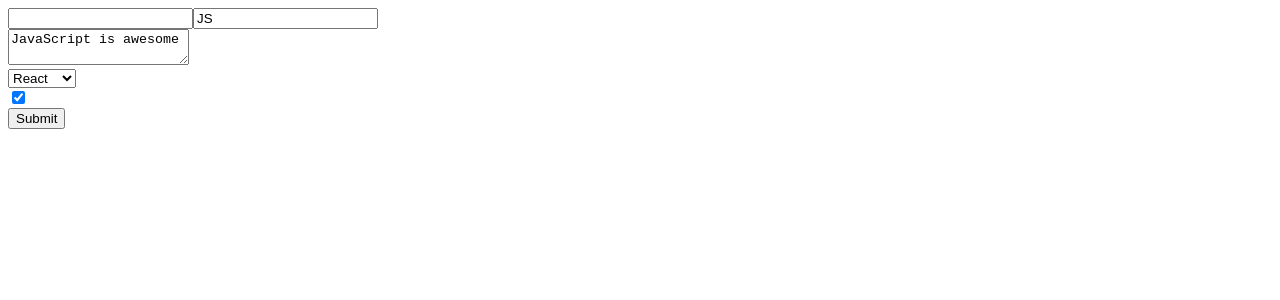
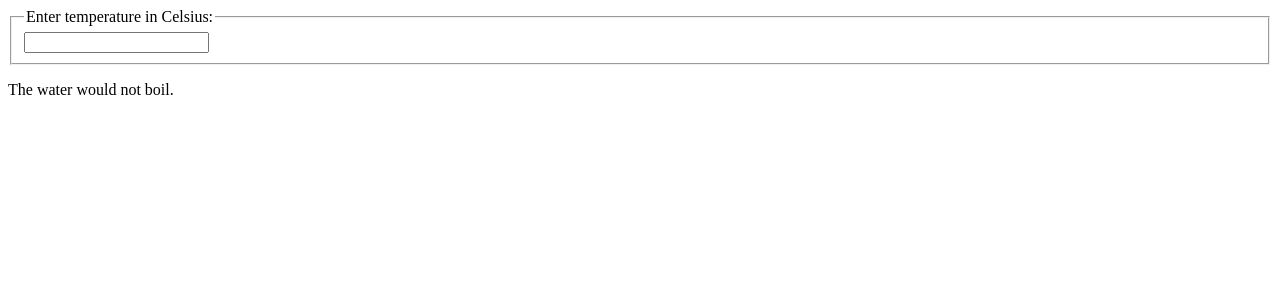
Before and after one commit to SharifTanvir/my-first-raeact-app, a React (Create React App) app: page / in a window 1280 px wide. Shown: the top 300 px of the page. Built offline with nearby package versions, Linux system fonts and the light colour scheme.

Commit message:
Lesson 11: ten min done.

```diff
--- a/src/App.js
+++ b/src/App.js
@@ -1,10 +1,8 @@
-
-import From from './components/Form';
-
+import Calculator from "./components/Calculator";
 function App() {
     return (
         <div>
-            <From />
+          <Calculator/>
         </div>
     );
 }
--- /dev/null
+++ b/src/components/BoilingVerdict.js
@@ -0,0 +1,6 @@
+export default function BoilingVerdict({celsius = 0}){
+    if(celsius >= 100){
+        return <p>The water would boil.</p>
+    }
+    return <p>The water would not boil.</p>
+}
--- /dev/null
+++ b/src/components/Calculator.js
@@ -0,0 +1,30 @@
+import React from "react";
+import BoilingVerdict from "./BoilingVerdict";
+
+export default class Calculator extends React.Component {
+    state = {
+        temperature: ''
+    };
+
+    onTemperatureChange = (e) =>{
+        this.setState({
+            temperature: e.target.value
+        });
+    }
+
+    render(){
+        const {temperature} = this.state;
+        return(
+            <div>
+                <fieldset>
+                    <legend>Enter temperature in Celsius:</legend>
+                    <input type="text"
+                        value={temperature}
+                        onChange={this.onTemperatureChange}
+                    />
+                </fieldset>
+                <BoilingVerdict celsius={parseFloat(temperature)}/>
+            </div>
+        );
+    }
+}
--- a/src/components/Form.js
+++ /dev/null
@@ -1,74 +0,0 @@
-import React from 'react';
-
-export default class Form extends React.Component {
-    state = {
-        title: 'JS',
-        text: 'JavaScript is awesome',
-        library: 'React',
-        isAwesome: true,
-    };
-
-    handleChange = (e) => {
-        if (e.target.type === 'text') {
-            this.setState({
-                title: e.target.value,
-            });
-        } else if (e.target.type === 'textarea') {
-            this.setState({
-                text: e.target.value,
-            });
-        } else if (e.target.type === 'select-one') {
-            this.setState({
-                library: e.target.value,
-            });
-        } else if (e.target.type === 'checkbox') {
-            this.setState({
-                isAwesome: e.target.checked,
-            });
-        } else {
-            console.log('nothing here');
-        }
-    };
-
-    submitHandler = (e) => {
-        const { title, text, library, isAwesome } = this.state;
-        e.preventDefault();
-        console.log(title, text, library, isAwesome);
-    };
-
-    render() {
-        const { title, text, library, isAwesome } = this.state;
-        return (
-            <div>
-                <form onSubmit={this.submitHandler}>
-                    <input type="text" value={null} />
-                    <input
-                        type="text"
-                        placeholder="Enter title"
-                        value={title}
-                        onChange={this.handleChange}
-                    />
-                    <br />
-                    <textarea name="text"
-                        value={text}
-                        onChange={this.handleChange}
-                    />
-                    <br />
-                    <select value={library}
-                        onChange={this.handleChange}
-                    >
-                        <option value="React">React</option>
-                        <option value="Angular">Angular</option>
-                    </select>
-                    <br />
-                    <input type="checkbox"
-                        checked={isAwesome}
-                        onChange={this.handleChange}
-                    />
-                    <br />
-                    <input type="submit" value="Submit" />
-                </form>
-            </div>
-        );
-    }
-}
```
Also changed, not shown: src/components/Button.js (deleted, +0 -27 lines), src/components/Clock.js (deleted, +0 -45 lines), src/components/ClockList.js (deleted, +0 -13 lines).
